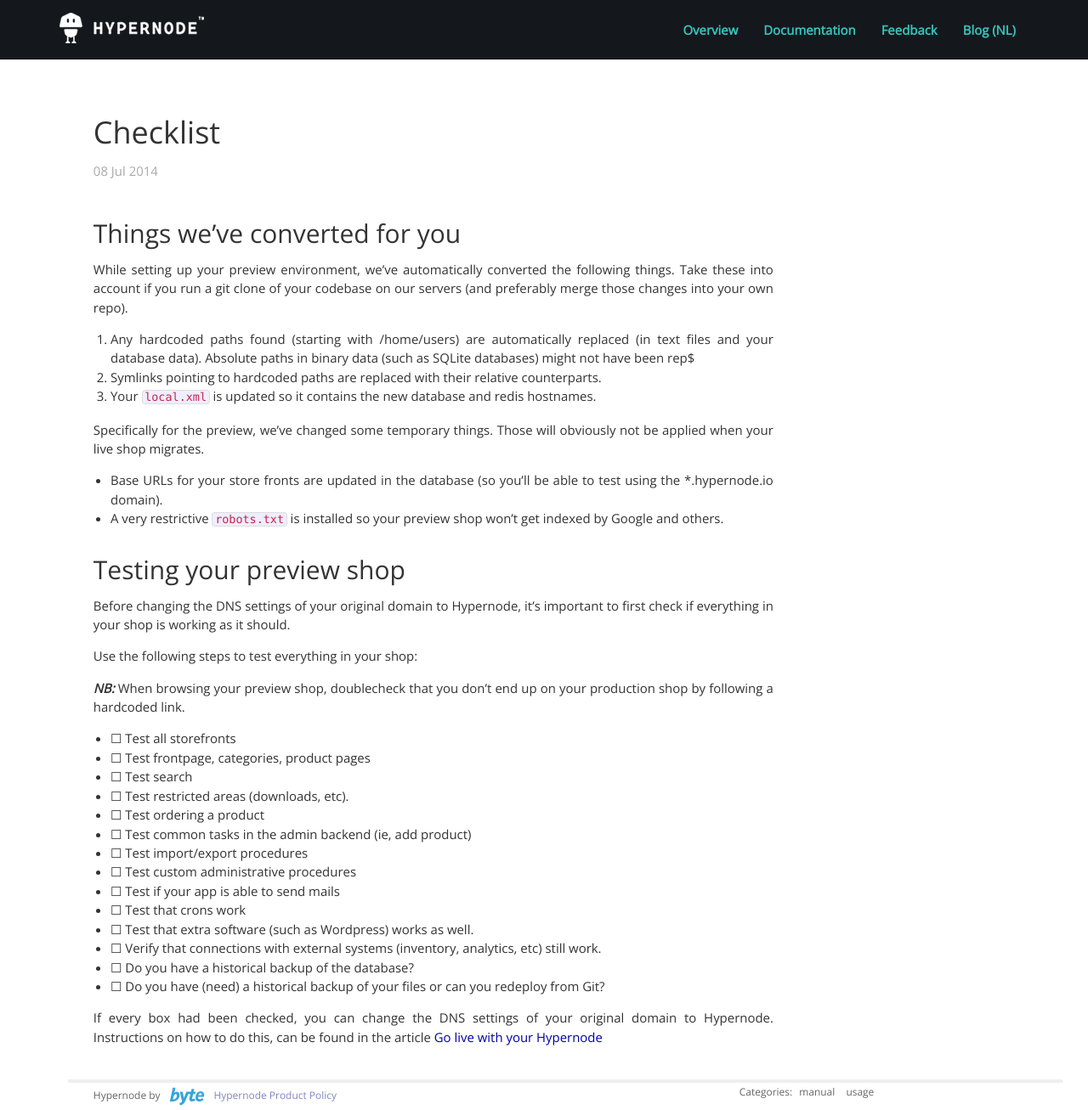
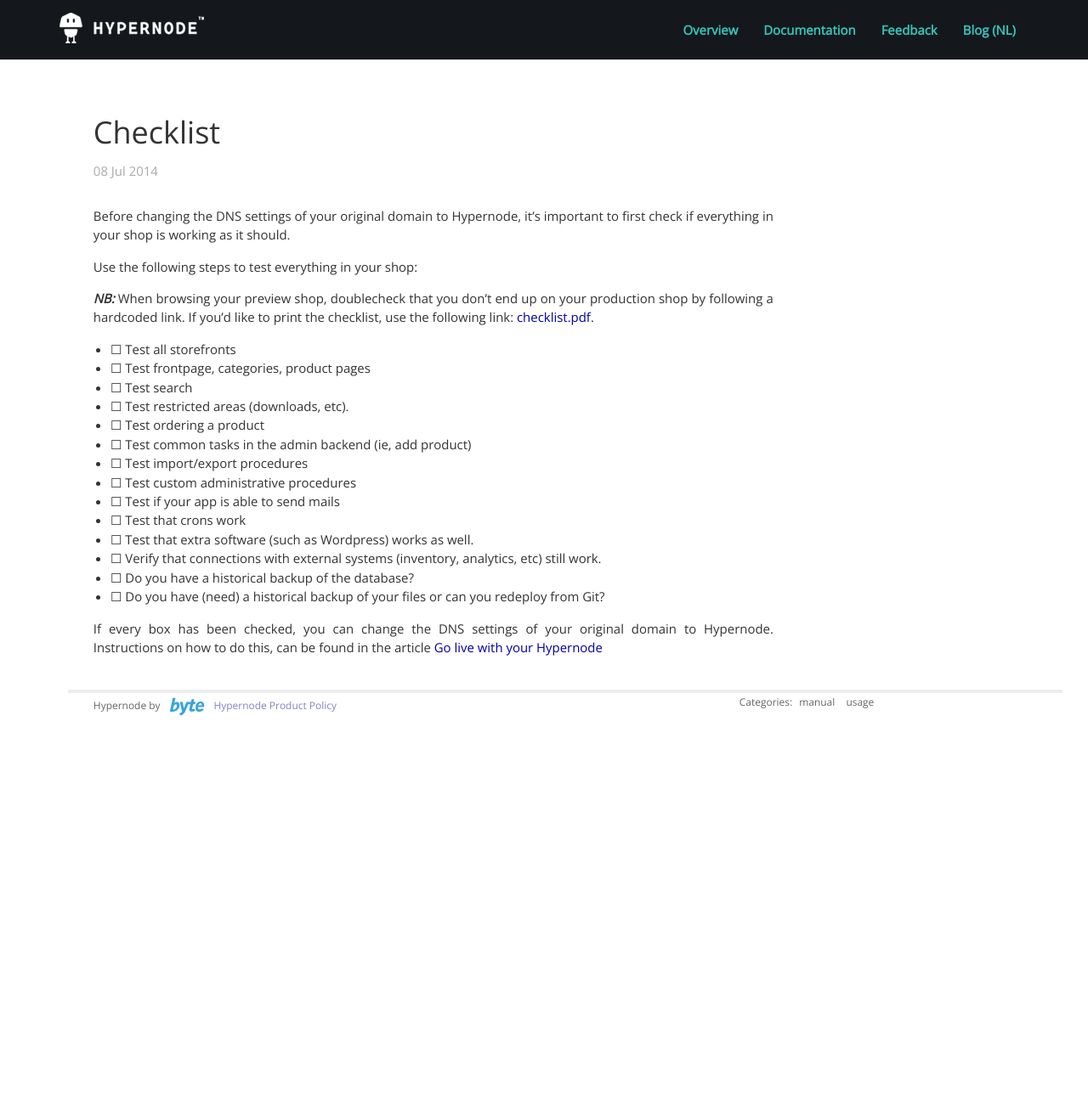
Before and after one commit to damnlie/hypernode.github.io, a Jekyll site: the page built from _posts/2014-07-08-checklist-before-live.md, in a window 1280 px wide and 1307 px high. Shown: the whole window at 85% size. Built offline with Jekyll 4.4.1, drawn with Linux system fonts in a browser that asks for light colours; nearby versions of some CDN libraries; Markdown is read by kramdown in place of the engine named in the settings; a script that is not in the unit is left out; comment, search, counter and statistics services are not loaded.

Commit message:
Checklist is een stuk simpeler qua pagina en de checklist kan nu ook uitgeprint worden :P

```diff
--- a/_posts/2014-07-08-checklist-before-live.md
+++ b/_posts/2014-07-08-checklist-before-live.md
@@ -3,32 +3,15 @@
 title:  "Checklist"
 date:   2014-07-08 13:55:03
 categories: manual usage
-excerpt: "A checklist for customers who want to check everything before going live with their hypernode account."
+excerpt: "A checklist for customers who want to check everything before going live with their Hypernode account."
 ---
-
-## Things we've converted for you
-
-While setting up your preview environment, we've automatically converted the following things. Take these into account if you run a git clone of your codebase on our servers (and
-preferably merge those changes into your own repo).
-
-1. Any hardcoded paths found (starting with /home/users) are automatically replaced (in text files and your database data). Absolute paths in binary data (such as SQLite databases) might not have been rep$
-1. Symlinks pointing to hardcoded paths are replaced with their relative counterparts.
-1. Your `local.xml` is updated so it contains the new database and redis hostnames.
-
-Specifically for the preview, we've changed some temporary things. Those will obviously not be applied when your live shop migrates.
-
-* Base URLs for your store fronts are updated in the database (so you'll be able to test using the *.hypernode.io domain).
-* A very restrictive `robots.txt` is installed so your preview shop won't get indexed by Google and others.
-
-<a name="preview-checklist"></a>
-
-## Testing your preview shop
 
 Before changing the DNS settings of your original domain to Hypernode, it's important to first check if everything in your shop is working as it should.
 
 Use the following steps to test everything in your shop:
 
-***NB:*** When browsing your preview shop, doublecheck that you don't end up on your production shop by following a hardcoded link.
+***NB:*** When browsing your preview shop, doublecheck that you don't end up on your production shop by following a hardcoded link. If you'd like to print the checklist, use the following link:
+[checklist.pdf]({{ site.url }}/assets/checklist.pdf).
 
 - ☐  Test all storefronts
 - ☐  Test frontpage, categories, product pages
@@ -45,5 +28,5 @@
 - ☐  Do you have a historical backup of the database?
 - ☐  Do you have (need) a historical backup of your files or can you redeploy from Git?
 
-If every box had been checked, you can change the DNS settings of your original domain to Hypernode. Instructions on how to do this, can be found in the article
- [Go live with your Hypernode]({% post_url 2014-05-01-going-live %})
+If every box has been checked, you can change the DNS settings of your original domain to Hypernode. Instructions on how to do this, can be found in the article
+[Go live with your Hypernode]({% post_url 2014-05-01-going-live %})
```
Also changed, not shown: 1 other file.
